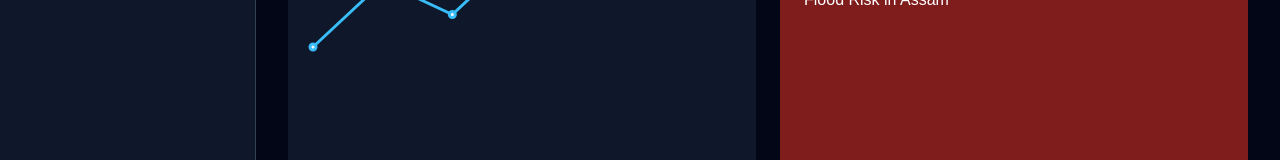
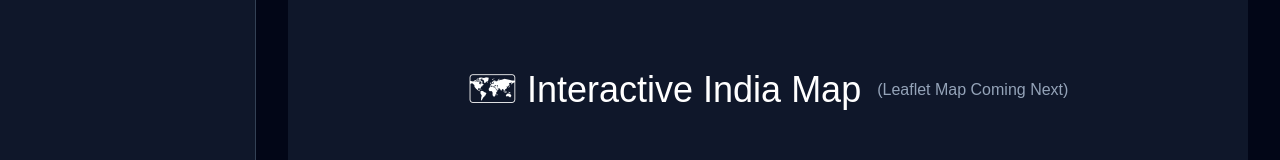
Before and after one commit to fizzamahapule/Isro-project-code, a Next.js app in the folder frontend/: page / in a window 1280 px wide. Shown: the part 530-690 px from the top of the page. Built offline with nearby package versions, Linux system fonts and the light colour scheme.

Commit message:
Add interactive IndiaMap component

```diff
--- /dev/null
+++ b/frontend/components/IndiaMap.tsx
@@ -0,0 +1,15 @@
+export default function IndiaMap() {
+  return (
+    <div className="bg-slate-900 rounded-xl h-[500px] flex justify-center items-center">
+
+      <h1 className="text-4xl">
+        🗺 Interactive India Map
+      </h1>
+
+      <p className="ml-4 text-slate-400">
+        (Leaflet Map Coming Next)
+      </p>
+
+    </div>
+  );
+}
```
